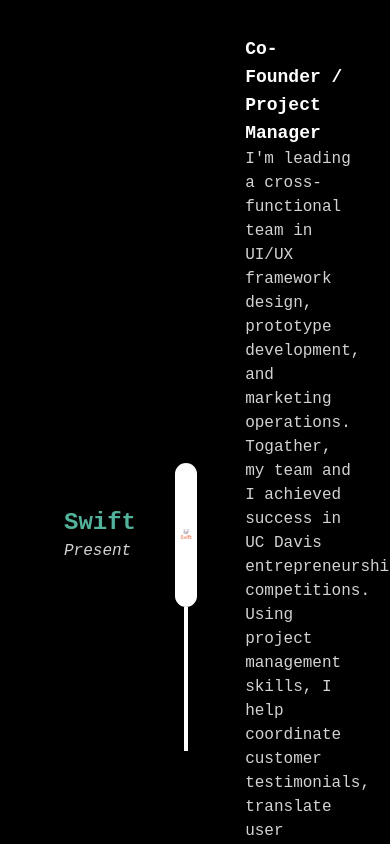
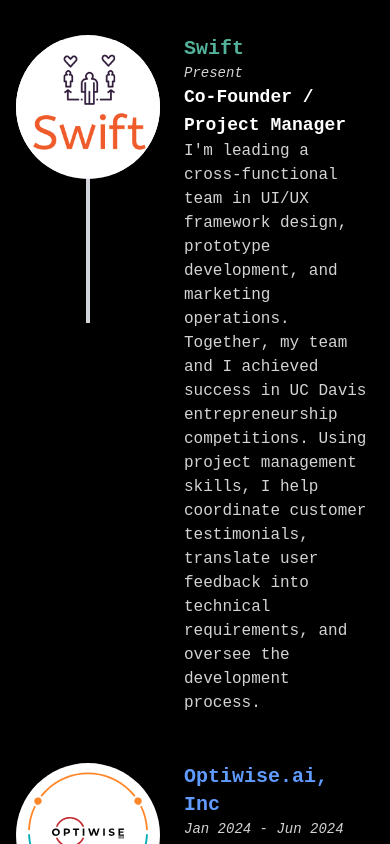
Before and after one commit to Samarth-Hiremath1/personal-website, a React (Create React App) app: page / in a window 390 px wide. Shown: the part 1120-1964 px from the top of the page. Built offline with nearby package versions, Linux system fonts and the light colour scheme.

Commit message:
Added mobile view for PreviousExperience.jsx. Need to add height to line

```diff
--- a/src/components/PreviousExperience.jsx
+++ b/src/components/PreviousExperience.jsx
@@ -10,7 +10,7 @@
     title: "Co-Founder / Project Manager",
     company: "Swift",
     dates: "Present",
-    description: "I'm leading a cross-functional team in UI/UX framework design, prototype development, and marketing operations. Togather, my team and I achieved success in UC Davis entrepreneurship competitions. Using project management skills, I help coordinate customer testimonials, translate user feedback into technical requirements, and oversee the development process.",
+    description: "I'm leading a cross-functional team in UI/UX framework design, prototype development, and marketing operations. Together, my team and I achieved success in UC Davis entrepreneurship competitions. Using project management skills, I help coordinate customer testimonials, translate user feedback into technical requirements, and oversee the development process.",
     logo: SwiftLogo,
     color: "text-green",
   },
@@ -40,9 +40,71 @@
   },
 ];
 
+const MobileExperienceView = ({ activeIndex }) => (
+  <div className="px-4 space-y-12">
+    {experiences.map((exp, index) => (
+      <div key={index} className={`flex flex-row items-start space-x-6 ${index <= activeIndex ? 'opacity-100 transition-opacity duration-1000' : 'opacity-0'}`}>
+        <div className="relative flex flex-col items-center space-y-4">
+          {/* Tripled the size of the logos and added a white circle background */}
+          <div className="w-36 h-36 rounded-full bg-white flex justify-center items-center">
+            <img src={exp.logo} alt={`${exp.company} logo`} className="w-36 h-36 rounded-full object-contain" />
+          </div>
+          {index !== experiences.length - 1 && activeIndex > index && (
+            <div className="absolute top-[calc(89%)] left-1/2 transform -translate-x-1/2 w-1 bg-gray-300 h-96 animate-drawLine"></div>
+          )}
+        </div>
+        <div className="flex-grow">
+          <h3 className={`text-xl font-bold ${exp.color}`}>{exp.company}</h3>
+          <p className={`text-sm italic text-lightGray`}>{exp.dates}</p>
+          <h2 className="text-lg text-white font-bold">{exp.title}</h2>
+          <p className="text-lightGray">{exp.description}</p>
+        </div>
+      </div>
+    ))}
+  </div>
+);
+
+const DesktopExperienceView = ({ activeIndex }) => (
+  <div className="px-16 space-y-24">
+    {experiences.map((exp, index) => (
+      <div
+        key={index}
+        className={`flex items-center relative space-x-6 ${index <= activeIndex ? 'opacity-100 transition-opacity duration-1000' : 'opacity-0'}`}
+      >
+        <div className="w-1/3 text-right pr-6">
+          <h3 className={`text-2xl font-bold ${exp.color}`}>{exp.company}</h3>
+          <p className={`text-lightGray italic`}>{exp.dates}</p>
+        </div>
+        <div className="w-1/11 flex justify-center items-center relative">
+          <div className="w-32 h-32 rounded-full bg-white flex justify-center items-center">
+            <img src={exp.logo} alt={`${exp.company} logo`} className="w-28 h-28 rounded-full object-contain" />
+          </div>
+          {index !== experiences.length - 1 && activeIndex > index && (
+            <div className="absolute top-full left-1/2 transform -translate-x-1/2 w-0.5 bg-gray-300 h-full animate-drawLine"></div>
+          )}
+        </div>
+        <div className="w-1/2 pl-6">
+          <h2 className={`text-lg text-white font-bold`}>{exp.title}</h2>
+          <p className={`text-lightGray`}>{exp.description}</p>
+        </div>
+      </div>
+    ))}
+  </div>
+);
+
 const PreviousExperience = () => {
+  const [isMobile, setIsMobile] = useState(window.innerWidth < 768);
   const [activeIndex, setActiveIndex] = useState(-1);
   const { ref: triggerRef, inView } = useInView({ threshold: 0.1 });
+
+  useEffect(() => {
+    const handleResize = () => {
+      setIsMobile(window.innerWidth < 768);
+    };
+
+    window.addEventListener('resize', handleResize);
+    return () => window.removeEventListener('resize', handleResize);
+  }, []);
 
   useEffect(() => {
     if (inView && activeIndex === -1) {
@@ -63,34 +125,107 @@
   return (
     <div id="experience" className="bg-black py-16 font-mono">
       <h1 className="text-4xl text-white font-bold text-center mb-12">Previous Experience</h1>
-      <div ref={triggerRef} className="px-16 space-y-24">
-        {experiences.map((exp, index) => (
-          <div
-            key={index}
-            className={`flex items-center relative space-x-6 ${index <= activeIndex ? 'opacity-100 transition-opacity duration-1000' : 'opacity-0'}`}
-          >
-
-            <div className="w-1/3 text-right pr-6">
-              <h3 className={`text-2xl font-bold ${exp.color} `} style={{ animationDelay: '2.5s' }}>{exp.company}</h3>
-              <p className={`text-lightGray italic `} style={{ animationDelay: '2.5s' }}>{exp.dates}</p>
-            </div>
-            <div className="w-1/12 flex justify-center relative">
-              <div className={`h-36 w-36 bg-white p-1 rounded-full overflow-hidden z-10 `}>
-                <img src={exp.logo} alt={exp.company} className="h-full w-full object-contain" />
-              </div>
-              {index < experiences.length - 1 && (
-                <div className={`absolute h-full w-1 bg-white top-full left-1/2 transform -translate-x-1/2 ${index <= activeIndex ? 'animate-drawLine' : ''}`} />
-              )}
-            </div>
-            <div className="w-1/2 pl-6">
-              <h2 className={`text-lg text-white font-bold `} style={{ animationDelay: '2.5s' }}>{exp.title}</h2>
-              <p className={`text-lightGray `} style={{ animationDelay: '2.5s' }}>{exp.description}</p>
-            </div>
-          </div>
-        ))}
+      <div ref={triggerRef}>
+        {isMobile ? <MobileExperienceView activeIndex={activeIndex} /> : <DesktopExperienceView activeIndex={activeIndex} />}
       </div>
     </div>
   );
 };
 
 export default PreviousExperience;
+
+// import React, { useState, useEffect } from 'react';
+// import { useInView } from 'react-intersection-observer';
+// import SwiftLogo from '../images/Swift-logo.png';
+// import OptiwiseLogo from '../images/Optiwise-logo.svg';
+// import MiraBrandsLogo from '../images/Mira-Brands-logo.webp';
+// import CortexxusLogo from '../images/Cortexxus-logo.png';
+
+// const experiences = [
+//   {
+//     title: "Co-Founder / Project Manager",
+//     company: "Swift",
+//     dates: "Present",
+//     description: "I'm leading a cross-functional team in UI/UX framework design, prototype development, and marketing operations. Together, my team and I achieved success in UC Davis entrepreneurship competitions. Using project management skills, I help coordinate customer testimonials, translate user feedback into technical requirements, and oversee the development process.",
+//     logo: SwiftLogo,
+//     color: "text-green",
+//   },
+//   {
+//     title: "Software Engineering Intern",
+//     company: "Optiwise.ai, Inc",
+//     dates: "Jan 2024 - Jun 2024",
+//     description: "I developed 5 responsive web pages using React and Node.js, creating reusable components that reduced code redundancy by 30%. I implemented 10 dynamic backend routes with FastAPI and helped develop a scalable SQL database schema. I collaborated with UI/UX designers to build a highly responsive website.",
+//     logo: OptiwiseLogo,
+//     color: "text-blue",
+//   },
+//   {
+//     title: "UI/UX Consultant",
+//     company: "Mira Brands",
+//     dates: "Oct 2023 - Dec 2023",
+//     description: "I created mobile app mock-ups for a recipe-sharing platform using Figma, designing over 10 pages with dynamic animations. I analyzed competitor and market data, integrating unique features like an ingredient spotlight. I blended user-centric design with market insights to enhance the overall product.",
+//     logo: MiraBrandsLogo,
+//     color: "text-yellow",
+//   },
+//   {
+//     title: "Machine Learning Engineer Intern",
+//     company: "Cortexxus",
+//     dates: "Jun 2023 - Sep 2023",
+//     description: "I contributed to enhancing a seizure prediction LLM in a remote five-member team. I conducted research on LLM development and optimization for EEG data processing. I implemented robust version control and UNIX-based workflows, reducing code conflicts by 25% and demonstrating proficiency in development operations.",
+//     logo: CortexxusLogo,
+//     color: "text-rose",
+//   },
+// ];
+
+// const PreviousExperience = () => {
+//   const [activeIndex, setActiveIndex] = useState(-1);
+//   const { ref: triggerRef, inView } = useInView({ threshold: 0.1 });
+
+//   useEffect(() => {
+//     if (inView && activeIndex === -1) {
+//       setActiveIndex(0);
+//     }
+//   }, [inView, activeIndex]);
+
+//   useEffect(() => {
+//     if (activeIndex >= 0 && activeIndex < experiences.length) {
+//       const timer = setTimeout(() => {
+//         setActiveIndex((prevIndex) => prevIndex + 1);
+//       }, 1500);
+
+//       return () => clearTimeout(timer);
+//     }
+//   }, [activeIndex]);
+
+//   return (
+//     <div id="experience" className="bg-black py-16 font-mono">
+//       <h1 className="text-4xl text-white font-bold text-center mb-12">Previous Experience</h1>
+//       <div ref={triggerRef} className="px-16 space-y-24">
+//         {experiences.map((exp, index) => (
+//           <div
+//             key={index}
+//             className={`flex items-center relative space-x-6 ${index <= activeIndex ? 'opacity-100 transition-opacity duration-1000' : 'opacity-0'}`}
+//           >
+//             <div className="w-1/3 text-right pr-6">
+//               <h3 className={`text-2xl font-bold ${exp.color}`} style={{ animationDelay: '2.5s' }}>{exp.company}</h3>
+//               <p className={`text-lightGray italic`} style={{ animationDelay: '2.5s' }}>{exp.dates}</p>
+//             </div>
+//             <div className="w-1/11 flex justify-center items-center relative">
+//               <div className="w-32 h-32 rounded-full bg-white flex justify-center items-center">
+//               <img src={exp.logo} alt={`${exp.company} logo`} className="w-28 h-28 rounded-full object-contain" style={{ borderRadius: '50%', objectFit: 'contain' }} />
+//               </div>
+//               {index !== experiences.length - 1 && activeIndex > index && (
+//                 <div className="absolute top-full left-1/2 transform -translate-x-1/2 w-0.5 bg-gray-300 h-full animate-drawLine"></div>
+//               )}
+//             </div>
+//             <div className="w-1/2 pl-6">
+//               <h2 className={`text-lg text-white font-bold`} style={{ animationDelay: '2.5s' }}>{exp.title}</h2>
+//               <p className={`text-lightGray`} style={{ animationDelay: '2.5s' }}>{exp.description}</p>
+//             </div>
+//           </div>
+//         ))}
+//       </div>
+//     </div>
+//   );
+// };
+
+// export default PreviousExperience;
--- a/src/components/temp.jsx
+++ b/src/components/temp.jsx
@@ -1,147 +1,96 @@
-import React from 'react';
-import profilePic from '../images/samarth-pic1.jpg';
-import NavigationBar from './NavigationBar';
-import './styles.css';
+import React, { useState, useEffect } from 'react';
+import { useInView } from 'react-intersection-observer';
+import SwiftLogo from '../images/Swift-logo.png';
+import OptiwiseLogo from '../images/Optiwise-logo.svg';
+import MiraBrandsLogo from '../images/Mira-Brands-logo.webp';
+import CortexxusLogo from '../images/Cortexxus-logo.png';
 
-const AboutMe = () => {
+const experiences = [
+  {
+    title: "Co-Founder / Project Manager",
+    company: "Swift",
+    dates: "Present",
+    description: "I'm leading a cross-functional team in UI/UX framework design, prototype development, and marketing operations. Togather, my team and I achieved success in UC Davis entrepreneurship competitions. Using project management skills, I help coordinate customer testimonials, translate user feedback into technical requirements, and oversee the development process.",
+    logo: SwiftLogo,
+    color: "text-green",
+  },
+  {
+    title: "Software Engineering Intern",
+    company: "Optiwise.ai, Inc",
+    dates: "Jan 2024 - Jun 2024",
+    description: "I developed 5 responsive web pages using React and Node.js, creating reusable components that reduced code redundancy by 30%. I implemented 10 dynamic backend routes with FastAPI and helped develop a scalable SQL database schema. I collaborated with UI/UX designers to build a highly responsive website.",
+    logo: OptiwiseLogo,
+    color: "text-blue",
+  },
+  {
+    title: "UI/UX Consultant",
+    company: "Mira Brands",
+    dates: "Oct 2023 - Dec 2023",
+    description: "I created mobile app mock-ups for a recipe-sharing platform using Figma, designing over 10 pages with dynamic animations. I analyzed competitor and market data, integrating unique features like an ingredient spotlight. I blended user-centric design with market insights to enhance the overall product.",
+    logo: MiraBrandsLogo,
+    color: "text-yellow",
+  },
+  {
+    title: "Machine Learning Engineer Intern",
+    company: "Cortexxus",
+    dates: "Jun 2023 - Sep 2023",
+    description: "I contributed to enhancing a seizure prediction LLM in a remote five-member team. I conducted research on LLM development and optimization for EEG data processing. I implemented robust version control and UNIX-based workflows, reducing code conflicts by 25% and demonstrating proficiency in development operations.",
+    logo: CortexxusLogo,
+    color: "text-rose",
+  },
+];
+
+const PreviousExperience = () => {
+  const [activeIndex, setActiveIndex] = useState(-1);
+  const { ref: triggerRef, inView } = useInView({ threshold: 0.1 });
+
+  useEffect(() => {
+    if (inView && activeIndex === -1) {
+      setActiveIndex(0);
+    }
+  }, [inView, activeIndex]);
+
+  useEffect(() => {
+    if (activeIndex >= 0 && activeIndex < experiences.length) {
+      const timer = setTimeout(() => {
+        setActiveIndex((prevIndex) => prevIndex + 1);
+      }, 1500);
+
+      return () => clearTimeout(timer);
+    }
+  }, [activeIndex]);
+
   return (
-    <div className="relative bg-black min-h-[92vh] flex flex-col font-mono z-30">
-      <div className="absolute right-0 w-2/3 bg-darkGrey2 min-h-full z-0" style={{ marginBottom: '20%' }}></div>
-      <NavigationBar className="z-50"/>
-      <div className="relative w-full flex items-center z-10 mt-28">
-        <div className="absolute left-0 top-1/2 transform -translate-y-1/2 w-1/2">
-          <img
-            src={profilePic}
-            alt="Samarth Hiremath"
-            className="w-full h-auto object-contain fadeInLeft"
-          />
-        </div>
+    <div id="experience" className="bg-black py-16 font-mono">
+      <h1 className="text-4xl text-white font-bold text-center mb-12">Previous Experience</h1>
+      <div ref={triggerRef} className="px-16 space-y-24">
+        {experiences.map((exp, index) => (
+          <div
+            key={index}
+            className={`flex items-center relative space-x-6 ${index <= activeIndex ? 'opacity-100 transition-opacity duration-1000' : 'opacity-0'}`}
+          >
 
-        <div className="relative z-20 text-white py-8 animate-fadeInRight" style={{ paddingLeft: '45%', paddingRight: '5%' }}>
-          <h1 className="text-4xl md:text-5xl lg:text-6xl xl:text-5xl font-bold leading-tight" style={{ animationDelay: '0s', animationDuration: '1.5s', animationFillMode: 'forwards', animationName: 'fadeInRight'}}>
-            I'm Samarth Hiremath.
-          </h1>
-          <h2 className="text-2xl md:text-3xl lg:text-4xl xl:text-4xl font-bold text-lightGrey2 mt-4"style={{ animationDelay: '0s', animationDuration: '1.5s', animationFillMode: 'forwards', animationName: 'fadeInRight'}}>
-            An aspiring SWE, Product Manager, and Entrepreneur.
-          </h2>
-          <div className="mt-6">
-            <p className="text-base md:text-lg lg:text-xl xl:text-2xl opacity-0 animate-fadeInRight" style={{ animationDelay: '0.1s', animationDuration: '1.5s', animationFillMode: 'forwards', animationName: 'fadeInRight'}}>
-              I'm pursuing my greatest passions of Tech and Business while studying Computer Science and minoring in Technology Management @ UC Davis.
-            </p>
-            <p className="text-base md:text-lg lg:text-xl xl:text-2xl mt-3 opacity-0 animate-fadeInRight" style={{ animationDelay: '0.2s', animationDuration: '1.5s', animationFillMode: 'forwards', animationName: 'fadeInRight'}}>
-              In my free time, I love playing guitar and exploring new places and experiences, both in nature and man-made.
-            </p>
+            <div className="w-1/3 text-right pr-6">
+              <h3 className={`text-2xl font-bold ${exp.color} `} style={{ animationDelay: '2.5s' }}>{exp.company}</h3>
+              <p className={`text-lightGray italic `} style={{ animationDelay: '2.5s' }}>{exp.dates}</p>
+            </div>
+            <div className="w-1/12 flex justify-center relative">
+              <div className={`h-36 w-36 bg-white p-1 rounded-full overflow-hidden z-10 `}>
+                <img src={exp.logo} alt={exp.company} className="h-full w-full object-contain" />
+              </div>
+              {index < experiences.length - 1 && (
+                <div className={`absolute h-full w-1 bg-white top-full left-1/2 transform -translate-x-1/2 ${index <= activeIndex ? 'animate-drawLine' : ''}`} />
+              )}
+            </div>
+            <div className="w-1/2 pl-6">
+              <h2 className={`text-lg text-white font-bold `} style={{ animationDelay: '2.5s' }}>{exp.title}</h2>
+              <p className={`text-lightGray `} style={{ animationDelay: '2.5s' }}>{exp.description}</p>
+            </div>
           </div>
-        </div>
+        ))}
       </div>
     </div>
   );
 };
 
-export default AboutMe;
-
-
-
-
-
-
-import React, { useState, useEffect } from 'react';
-import { Squash as Hamburger } from 'hamburger-react';
-
-
-const NavigationBar = () => {
-  const [scrollProgress, setScrollProgress] = useState(0);
-
-  const sections = [
-    { id: 'experience', label: 'Experience' },
-    { id: 'projects', label: 'Projects' },
-    { id: 'leadership', label: 'Leadership' },
-    { id: 'contact-me', label: 'Contact' },
-  ];
-
-  useEffect(() => {
-    const handleScroll = () => {
-      const scrollPosition = window.scrollY + window.innerHeight;
-      const totalHeight = document.body.scrollHeight - window.innerHeight;
-      const scrollProgress = (scrollPosition / totalHeight) * 100;
-      setScrollProgress(scrollProgress);
-    };
-
-    window.addEventListener('scroll', handleScroll);
-    return () => window.removeEventListener('scroll', handleScroll);
-  }, []);
-
-  const handleSmoothScroll = (e, sectionId) => {
-    e.preventDefault();
-    const section = document.getElementById(sectionId);
-    if (section) {
-      const targetPosition = section.getBoundingClientRect().top + window.pageYOffset;
-      const startPosition = window.pageYOffset;
-      const distance = targetPosition - startPosition;
-      const duration = 2000; // milliseconds
-      let start = null;
-
-      const step = (timestamp) => {
-        if (!start) start = timestamp;
-        const progress = timestamp - start;
-        const scrollToPosition = easeInOutCubic(progress, startPosition, distance, duration);
-        window.scrollTo(0, scrollToPosition);
-        if (progress < duration) {
-          window.requestAnimationFrame(step);
-        }
-      };
-
-      window.requestAnimationFrame(step);
-    }
-  };
-
-  const easeInOutCubic = (t, b, c, d) => {
-    t /= d / 2;
-    if (t < 1) return (c / 2) * t * t * t + b;
-    t -= 2;
-    return (c / 2) * (t * t * t + 2) + b;
-  };
-
-  return (
-    <div className="relative animate-fadeIn">
-      <nav className="sticky top-0 w-full z-50 flex justify-between items-center px-10 bg-transparent" style={{ paddingRight: '5%' }}>
-        <div className="font-bold text-white text-3xl"> {/* Increased font size */}
-          <a href="https://bit.ly/samarth-h">Samarth.H</a>
-        </div>
-        <div className="flex space-x-20 items-center"> {/* Increased spacing */}
-          {sections.slice(0, 3).map((section) => (
-            <a
-              key={section.id}
-              href={`#${section.id}`}
-              className="text-lightGrey2 hover:text-hoverColor transition-colors text-lg" // Increased font size
-              onClick={(e) => handleSmoothScroll(e, section.id)}
-            >
-              {section.label}
-            </a>
-          ))}
-          <a
-            href={`#${sections[3].id}`}
-            className="p-3 text-white font-bold contact-button text-lg" // Increased font size
-            onClick={(e) => handleSmoothScroll(e, sections[3].id)}
-            style={{
-              backgroundColor: 'rgb(76, 36, 221)',
-              padding: '30px 30px',
-              borderRadius: '0px',
-              transition: 'background-color 300ms ease-in-out',
-            }}
-            onMouseEnter={(e) => {
-              e.currentTarget.style.backgroundColor = 'rgb(76, 36, 221, 0.8)'; // Darken slightly on hover
-            }}
-            onMouseLeave={(e) => {
-              e.currentTarget.style.backgroundColor = 'rgb(76, 36, 221)'; // Revert to original color
-            }}
-          >
-            {sections[3].label}
-          </a>
-        </div>
-      </nav>
-    </div>
-  );
-};
-
-export default NavigationBar;
+export default PreviousExperience;
--- a/tailwind.config.js
+++ b/tailwind.config.js
@@ -58,7 +58,7 @@
         fadeIn: 'fadeIn 1s ease-out forwards',
         fadeInDelayed: 'fadeIn 0.5s 0.5s ease-out forwards',
         fadeInDelayed2: 'fadeIn 0.5s 1s ease-out forwards',
-        drawLine: 'drawLine 1.5s ease-out forwards',
+        drawLine: 'drawLine 0.5s ease-out forwards',
         slideDown: 'slideDown 0.5s ease-out forwards',
         slideUp: 'slideUp 0.5s ease-in forwards',
       },
```
